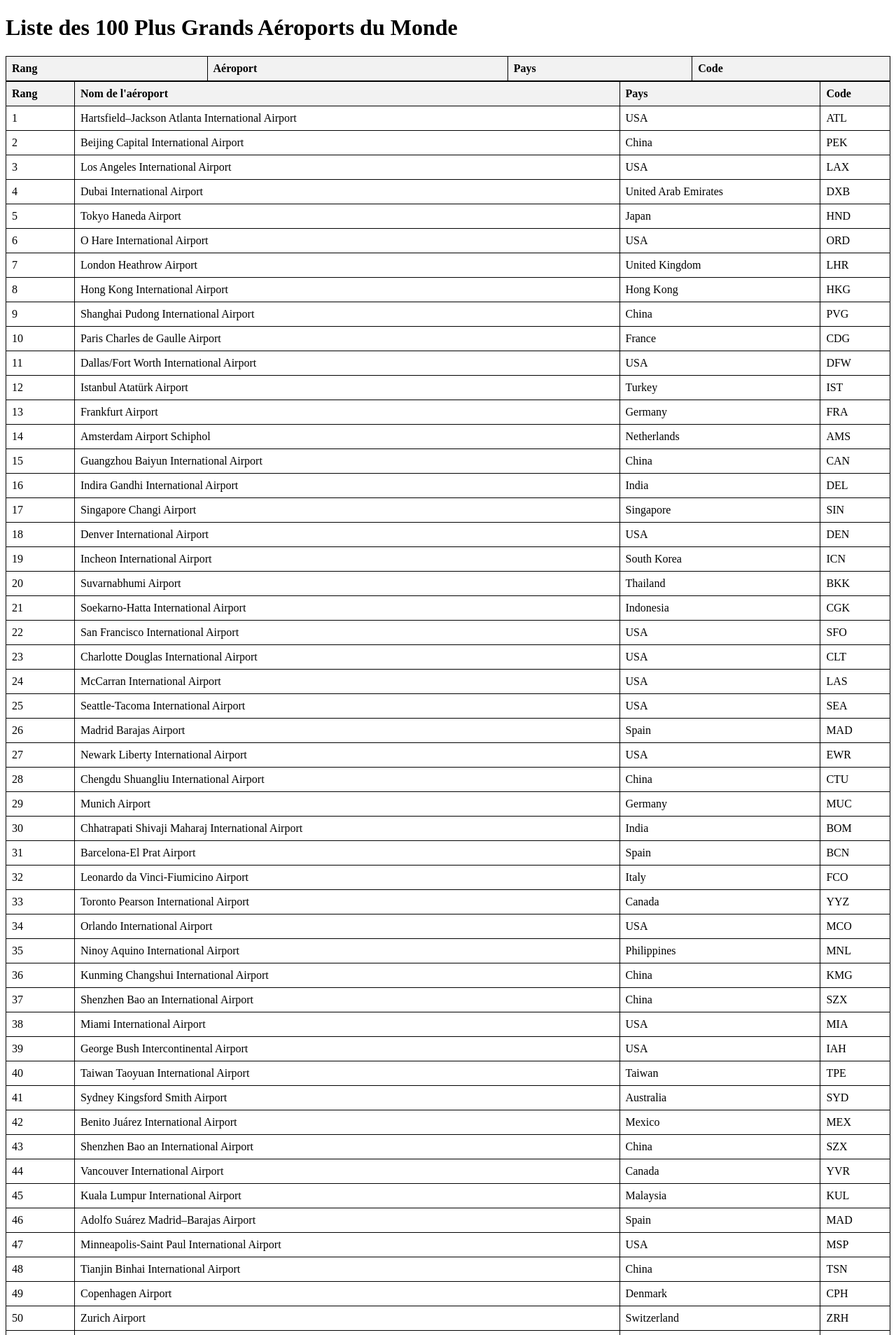
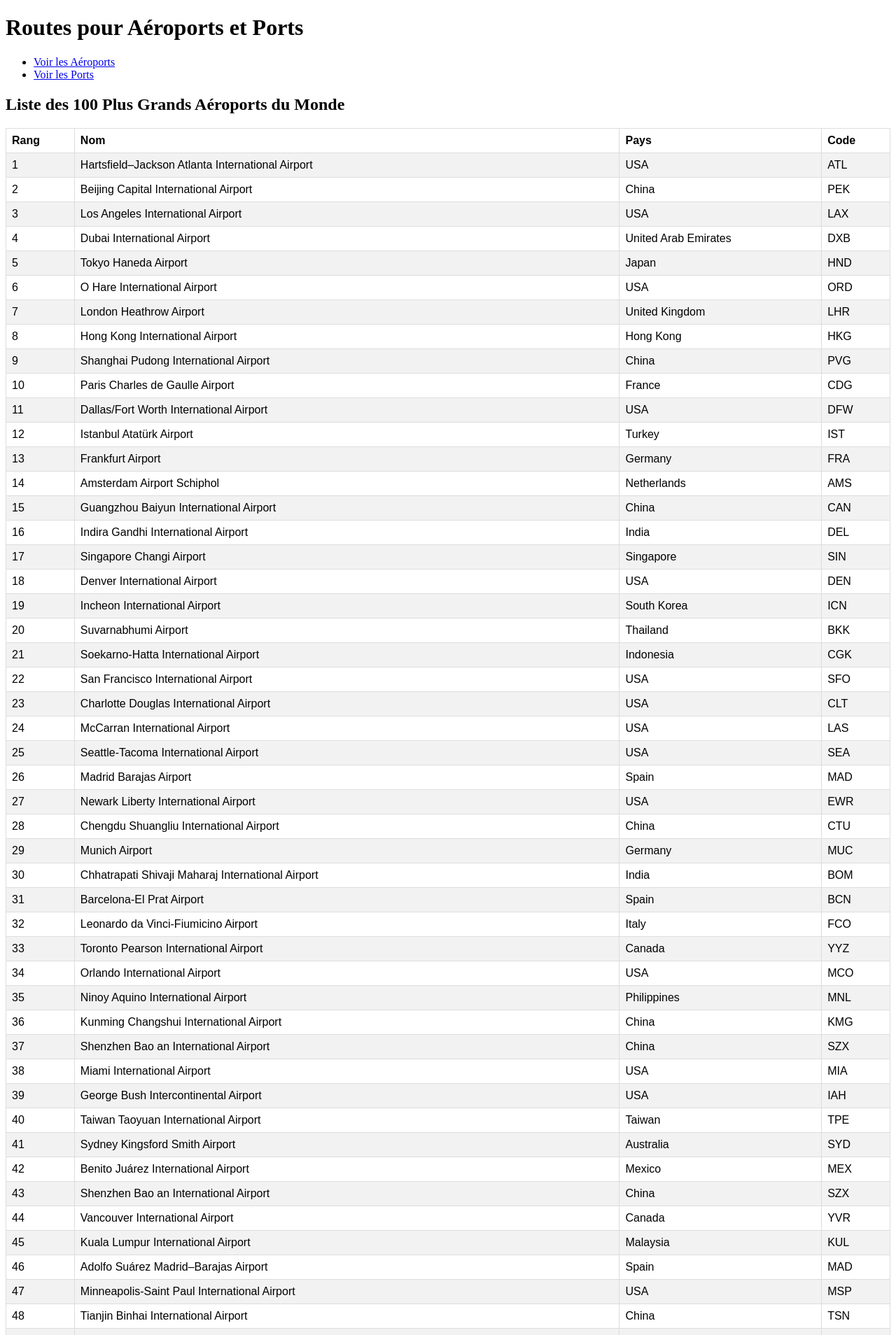
Before and after one commit to Quentin1402/microService, a PHP site: page /index.php?route=aeroports in a window 1280 px wide. Shown: the top 1908 px of the page at 70% size. Run offline with PHP 8.4, Linux system fonts and the light colour scheme; data comes from the database, SQL or seed files in the repository; data that the repository does not hold is empty.

Commit message:
Add files via upload

```diff
--- /dev/null
+++ b/MicroServices/app/airports.php
@@ -0,0 +1,68 @@
+<!DOCTYPE html>
+<html>
+<head>
+    <title>Liste des Aéroports</title>
+    <style>
+        table {
+            font-family: arial, sans-serif;
+            border-collapse: collapse;
+            width: 100%;
+        }
+
+        th, td {
+            border: 1px solid #dddddd;
+            text-align: left;
+            padding: 8px;
+        }
+
+        tr:nth-child(even) {
+            background-color: #f2f2f2;
+        }
+    </style>
+</head>
+<body>
+
+<h2>Liste des 100 Plus Grands Aéroports du Monde</h2>
+
+<table>
+    <tr>
+        <th>Rang</th>
+        <th>Nom</th>
+        <th>Pays</th>
+        <th>Code</th>
+    </tr>
+
+    <?php
+    // Connexion à la base de données
+    $servername = "localhost";
+    $username = "user";
+    $password = "root";
+    $dbname = "mariadb";
+
+    $conn = new mysqli($servername, $username, $password, $dbname);
+
+    // Vérification de la connexion
+    if ($conn->connect_error) {
+        die("Connection failed: " . $conn->connect_error);
+    }
+
+    // Requête pour récupérer les informations des 100 premiers aéroports
+    $sql = "SELECT rank, name, country, code FROM airport LIMIT 100";
+    $result = $conn->query($sql);
+
+    if ($result->num_rows > 0) {
+        // Affichage des données de chaque ligne
+        while($row = $result->fetch_assoc()) {
+            echo "<tr><td>" . $row["rank"] . "</td><td>" . $row["name"] . "</td><td>" . $row["country"] . "</td><td>" . $row["code"] . "</td></tr>";
+        }
+    } else {
+        echo "Aucun aéroport";
+    }
+
+    $conn->close();
+    ?>
+
+</table>
+
+</body>
+</html>
--- a/MicroServices/app/index.php
+++ b/MicroServices/app/index.php
@@ -1,19 +1,29 @@
 <!DOCTYPE html>
 <html>
 <head>
-    <title>100 Plus Grands Aéroports du Monde</title>
-    <link rel="stylesheet" type="text/css" href="style.css">
+    <title>Routes pour Aéroports et Ports</title>
 </head>
 <body>
-    <h1>Liste des 100 Plus Grands Aéroports du Monde</h1>
-    <table>
-        <tr>
-            <th>Rang</th>
-            <th>Aéroport</th>
-            <th>Pays</th>
-            <th>Code</th>
-        </tr>
-        <?php include 'liste.php'; ?>
-    </table>
+    <h1>Routes pour Aéroports et Ports</h1>
+
+    <ul>
+        <li><a href="index.php?route=aeroports">Voir les Aéroports</a></li>
+        <li><a href="index.php?route=ports">Voir les Ports</a></li>
+    </ul>
+
+    <?php
+    // Vérification de la présence du paramètre 'route' dans l'URL
+    if (isset($_GET['route'])) {
+        // Inclusion des fichiers appropriés en fonction du paramètre 'route'
+        if ($_GET['route'] === 'aeroports') {
+            include 'airports.php'; // Inclure le fichier pour afficher les aéroports
+        } elseif ($_GET['route'] === 'ports') {
+            include 'ports.php'; // Inclure le fichier pour afficher les ports
+        } else {
+            echo "Route non valide";
+        }
+    }
+    ?>
+
 </body>
 </html>
--- a/MicroServices/docker-compose.yml
+++ b/MicroServices/docker-compose.yml
@@ -10,7 +10,7 @@
       MYSQL_USER: user
       MYSQL_PASSWORD: root
     ports:
-      - "3306:3306"
+      - "3307:3307"
     volumes:
       - ./liste.sql:/docker-entrypoint-initdb.d/MariaDB/liste.sql
 
@@ -18,6 +18,6 @@
     build:
       context: ./app
     ports:
-      - "8080:80"
+      - "9090:90"
     depends_on:
       - db
```
Also changed, not shown: MicroServices/app/ports.php (added, +68 -0 lines), MicroServices/MariaDB/liste.sql (line endings or trailing spaces), 1 other file.
